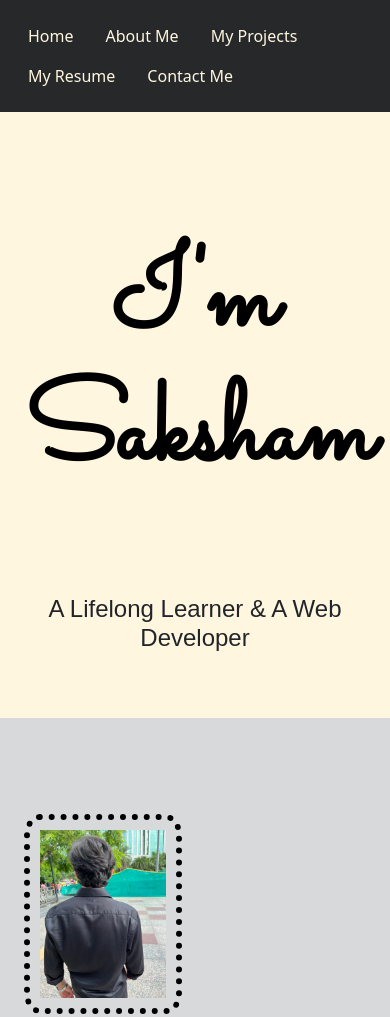
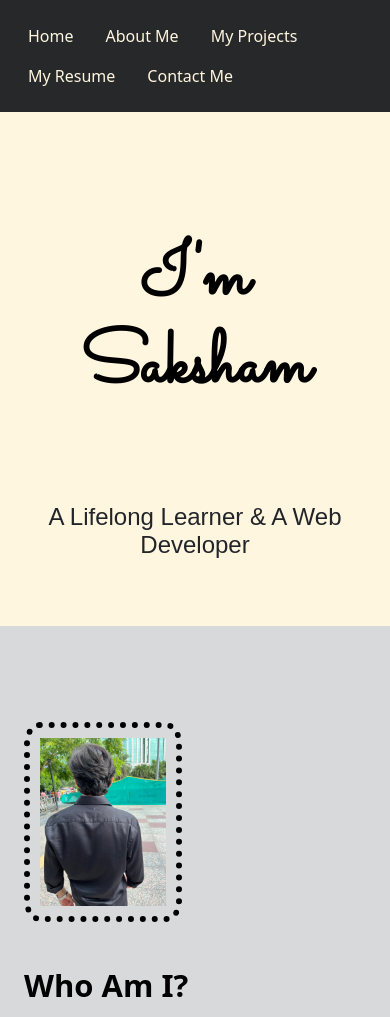
Before and after one commit to iamsaksham7/PersonalWebsite, a plain HTML site: page index.html in a window 390 px wide. Shown: the top 1017 px of the page. Drawn offline with nearby package versions, Linux system fonts and the light colour scheme; a web font is replaced by a local one.

Commit message:
Update style.css

```diff
--- a/style.css
+++ b/style.css
@@ -79,7 +79,7 @@ h3 {
 }
 @media (max-width: 1200px) {
     h1 {
-        font-size: 7rem;
+        font-size: 4.6rem;
         text-align: center;
     }
     .work {
```
